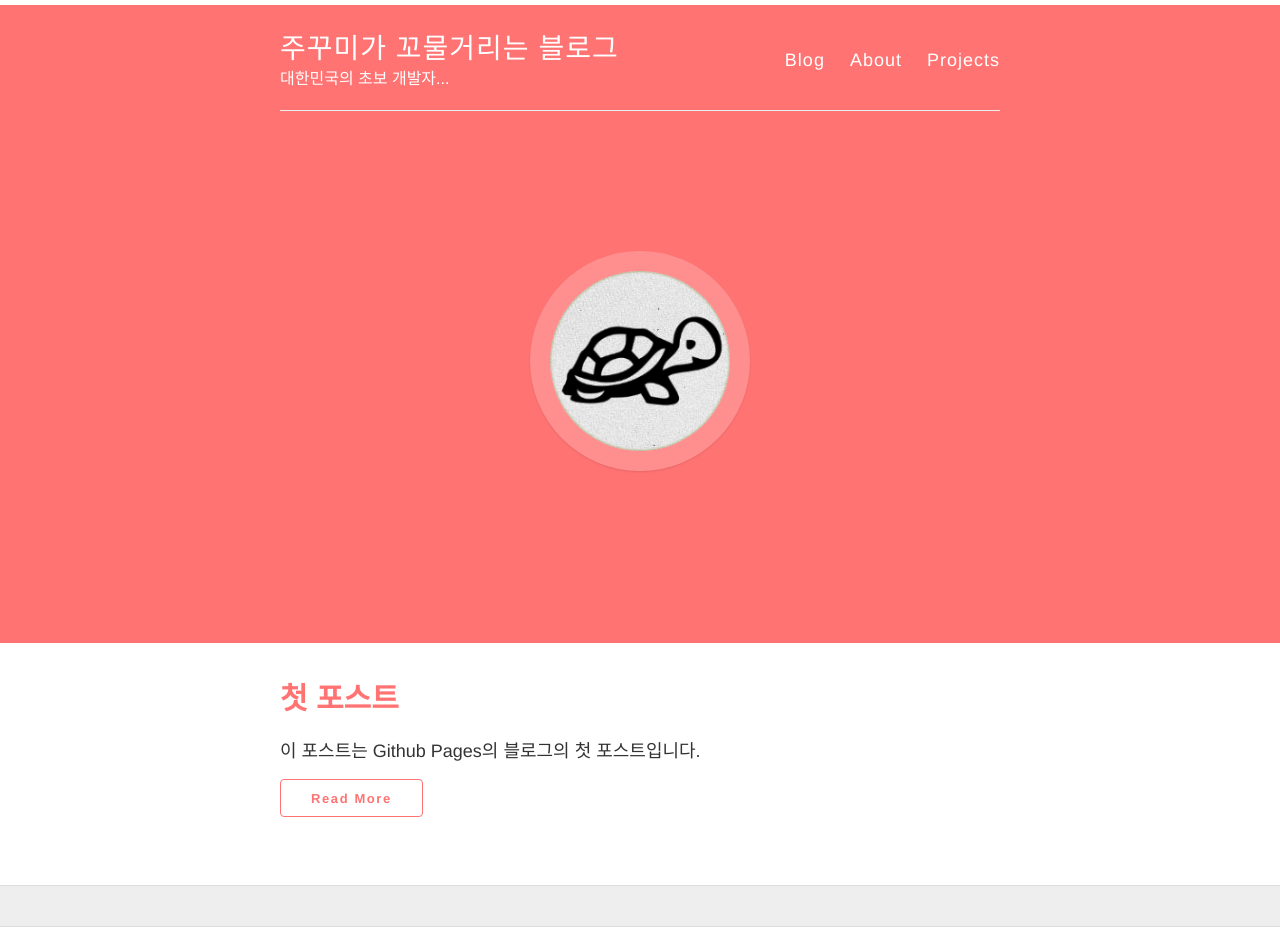
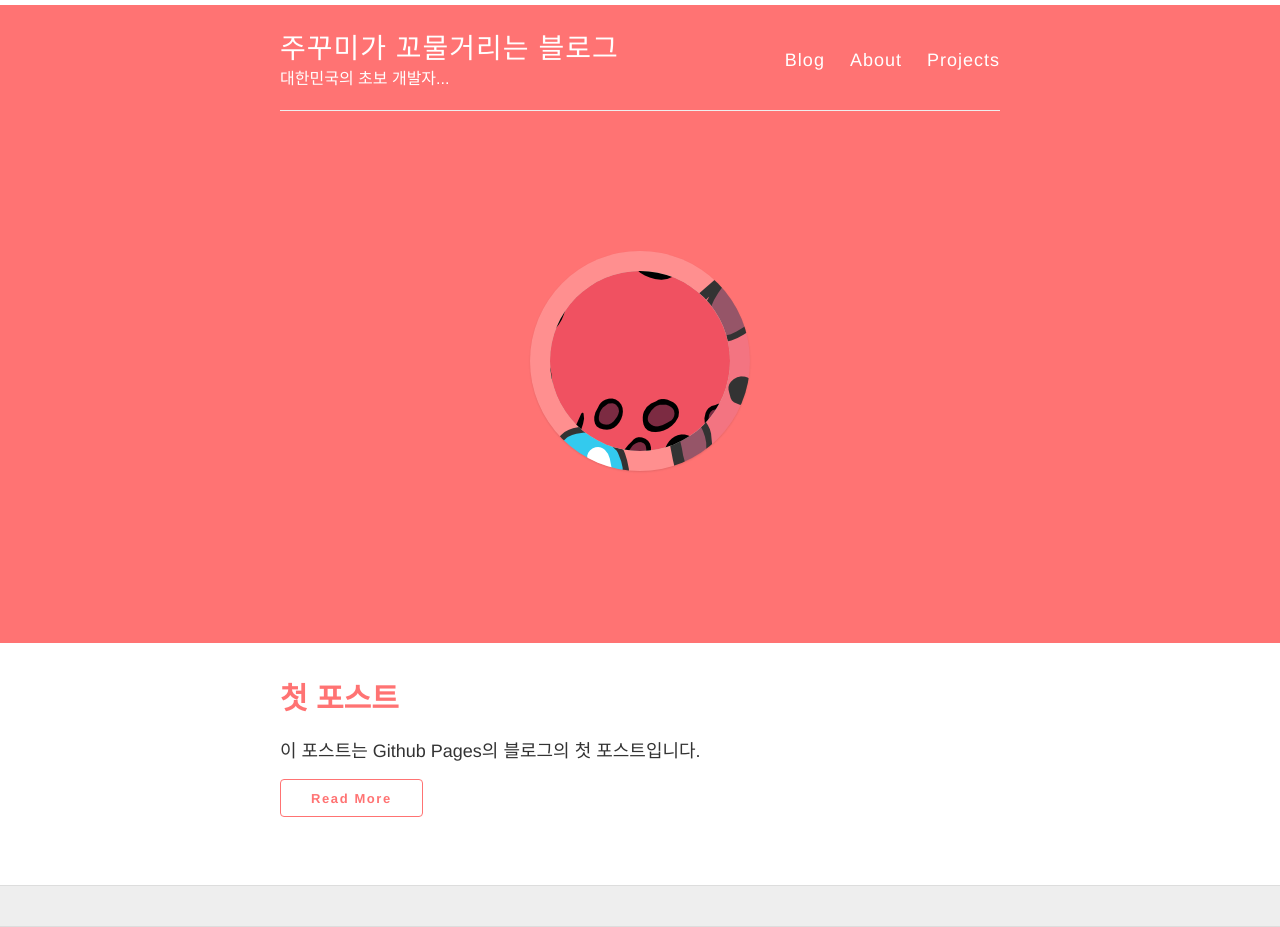
Before and after one commit to joshua1b/joshua1b.github.io, a Jekyll site: the page built from index.html, in a window 1280 px wide. Built offline with Jekyll 4.4.1, drawn with Linux system fonts in a browser that asks for light colours; nearby versions of some CDN libraries.

Commit message:
Chainging profile image to octopus.

```diff
--- a/_sass/_variables.scss
+++ b/_sass/_variables.scss
@@ -33,8 +33,7 @@ $h4-color: $gray;
 
 // Your avatar
 
-$avatar: "/images/turtle.png";
-
+$avatar: "/images/octopus.png";
 
 // Font stacks
 $helvetica: Helvetica, Arial, sans-serif;
```
